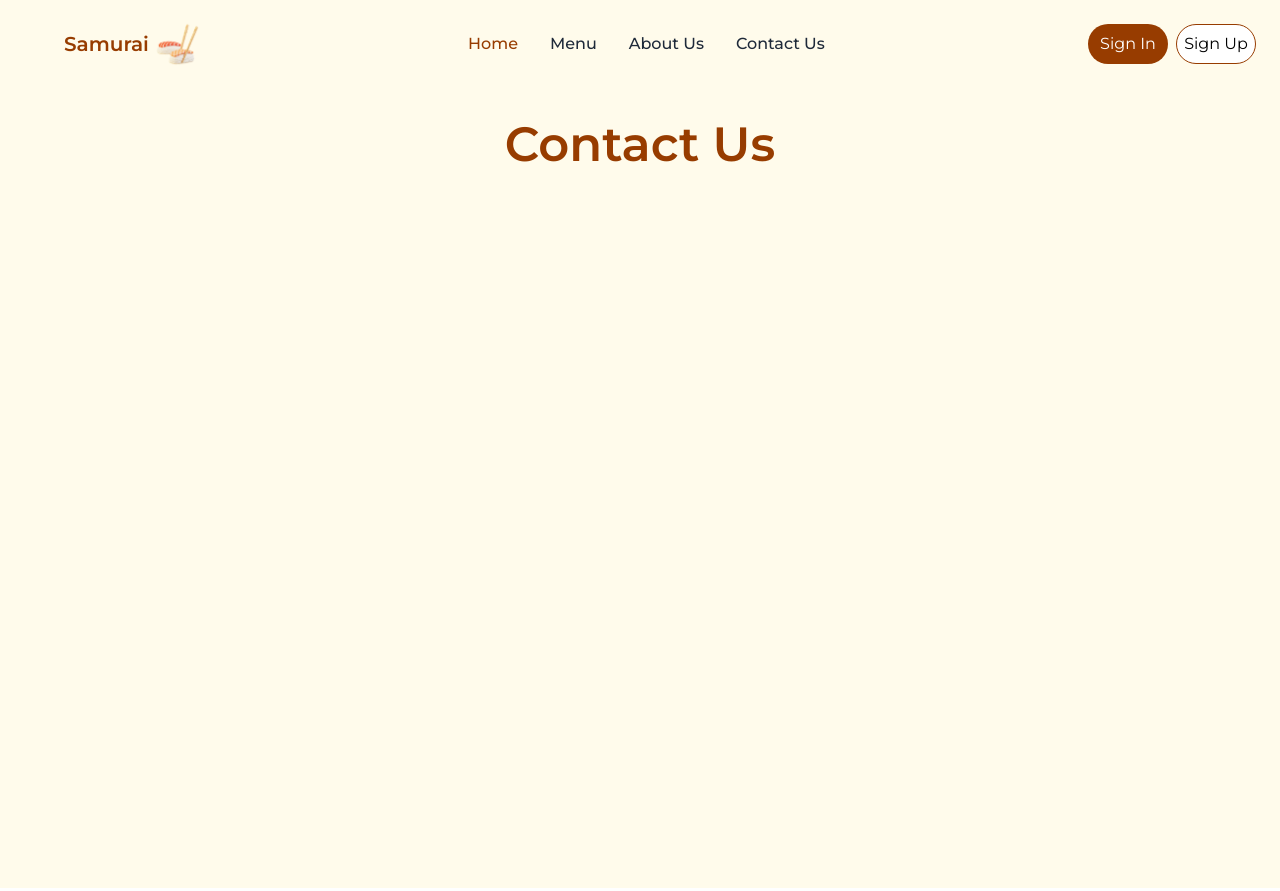
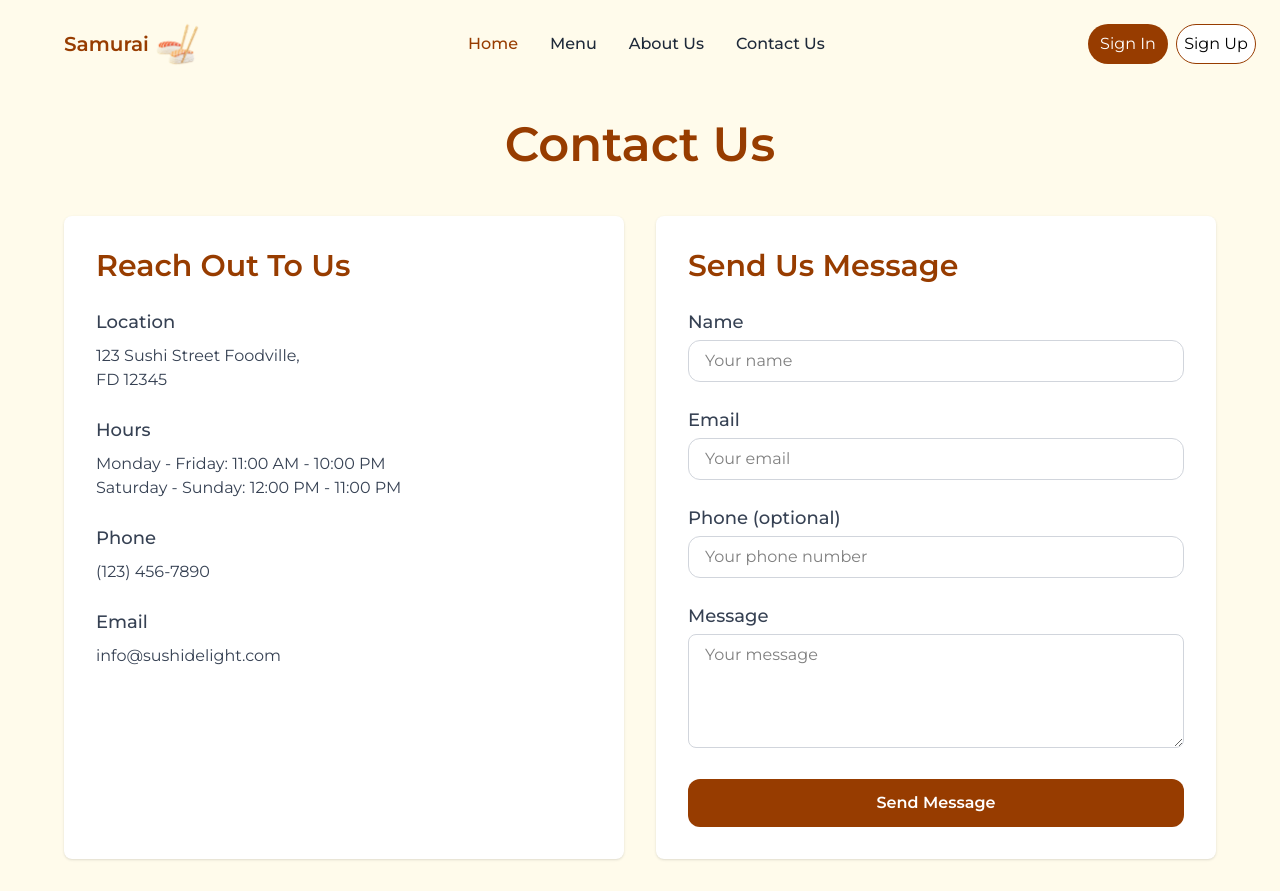
Before and after one commit to MennaEbied/React-Restaurant-Website, a React (Vite) app: page /contact in a window 1280 px wide. Built offline with nearby package versions, Linux system fonts and the light colour scheme.

Commit message:
Add contact page

```diff
--- a/src/pages/Contact.tsx
+++ b/src/pages/Contact.tsx
@@ -1,14 +1,151 @@
+import { useState } from "react";
+import { toast } from "sonner";
+const Contact: React.FC = () => {
 
-const Contact:React.FC = () => {
+  const [formData, setFormData] = useState({
+    name: "",
+    email: "",
+    phone: "",
+    message: ""
+  });
+  const handleChange = (e: React.ChangeEvent<HTMLInputElement | HTMLTextAreaElement>) => {
+    const { name, value } = e.target;
+    setFormData(prev => ({
+      ...prev,
+      [name]: value
+    }));
+  };
+
+  const handleSubmit = (e: React.FormEvent) => {
+    e.preventDefault();
+
+    // Here you would typically send the data to your backend
+    console.log("Form submitted:", formData);
+
+    // Show success toast
+    toast("Message Sent", {
+      description: "Thank you for your message! We'll get back to you soon.",
+    });
+
+    // Reset form
+    setFormData({
+      name: "",
+      email: "",
+      phone: "",
+      message: ""
+    });
+  };
+
   return (
     <div className="min-h-screen bg-amber-50 font-montserrat py-8 px-4 md:px-8 lg:px-16">
-       <div className="text-center mb-10 md:mb-12">
-      <h1 className="font-semibold text-amber-800 text-3xl md:text-4xl lg:text-5xl mb-3">Contact Us</h1>
+      <div className="text-center mb-10 md:mb-12">
+        <h1 className="font-semibold text-amber-800 text-3xl md:text-4xl lg:text-5xl mb-3">
+          Contact Us
+        </h1>
       </div>
-      <div className="">
-
+      <div className="flex flex-col md:flex-row gap-8 max-w-6xl mx-auto">
+        <div className="bg-white p-6 md:p-8 flex-1 shadow-sm rounded-lg">
+          <h2 className="text-2xl md:text-3xl text-amber-800 font-semibold mb-6">
+            Reach Out To Us
+          </h2>
+          <div className="space-y-6">
+            <div>
+              <h3 className="font-medium text-gray-700 text-lg mb-2">
+                Location
+              </h3>
+              <p className="text-gray-700">123 Sushi Street Foodville,</p>
+              <p className="text-gray-700">FD 12345</p>
+            </div>
+            <div>
+              <h3 className="font-medium text-gray-700 text-lg mb-2">Hours</h3>
+              <p className="text-gray-700">
+                Monday - Friday: 11:00 AM - 10:00 PM{" "}
+              </p>
+              <p className="text-gray-700">
+                Saturday - Sunday: 12:00 PM - 11:00 PM
+              </p>
+            </div>
+            <div>
+              <h3 className="text-lg font-medium text-gray-700 mb-2">Phone</h3>
+              <p className="text-gray-700">(123) 456-7890</p>
+            </div>
+            <div>
+              <h3 className="text-lg font-medium text-gray-700 mb-2">Email</h3>
+              <p className="text-gray-700">info@sushidelight.com</p>
+            </div>
+          </div>
+        </div>
+        <div className="bg-white rounded-lg shadow-sm p-6 md:p-8 flex-1">
+          <h2 className="text-2xl md:text-3xl text-amber-800 font-semibold mb-6">
+            Send Us Message
+          </h2>
+          <form  className="space-y-6" onSubmit={handleSubmit}>
+            <div>
+              <label className="font-medium text-gray-700 text-lg mb-1 block" htmlFor='name'>
+                Name
+              </label>
+              <input
+                placeholder="Your name"
+                type="text"
+                className="w-full rounded-xl focus:outline-none border-gray-300 px-4 py-2 border"
+                value={formData.name}
+                  onChange={handleChange}
+                  id='name'
+                  name="name"
+              />
+            </div>
+            <div>
+              <label className="font-medium text-gray-700 text-lg mb-1 block" htmlFor="email">
+                Email
+              </label>
+              <input
+                placeholder="Your email"
+                type="email"
+                className="w-full rounded-xl focus:outline-none border-gray-300 px-4 py-2 border"
+                id="email"
+                name="email"
+                value={formData.email}
+                onChange={handleChange}
+              />
+            </div>
+            <div>
+              <label className="font-medium text-gray-700 text-lg mb-1 block" htmlFor="phone">
+                Phone (optional)
+              </label>
+              <input
+                placeholder="Your phone number"
+                type="tel"
+                className="w-full rounded-xl focus:outline-none border-gray-300 px-4 py-2 border"
+                id="phone"
+                  name="phone"
+                  value={formData.phone}
+                  onChange={handleChange}
+              />
+            </div>
+            <div>
+              <label className="font-medium text-gray-700 text-lg mb-1 block"  htmlFor="message">
+                Message
+              </label>
+              <textarea
+                rows={4}
+                className="w-full px-4 py-2 border border-gray-300 rounded-lg focus:outline-none"
+                placeholder="Your message"
+                id="message"
+                name="message"
+                value={formData.message}
+                onChange={handleChange}
+              ></textarea>
+            </div>
+            <button
+              type="submit"
+              className="bg-amber-800 hover:bg-amber-700 text-white font-semibold py-2 px-6 rounded-xl transition-colors duration-300 text-center w-full h-12 align-middle"
+            >
+              Send Message
+            </button>
+            </form>
+          </div>
+        </div>
       </div>
-    </div>
   );
 };
 
```
